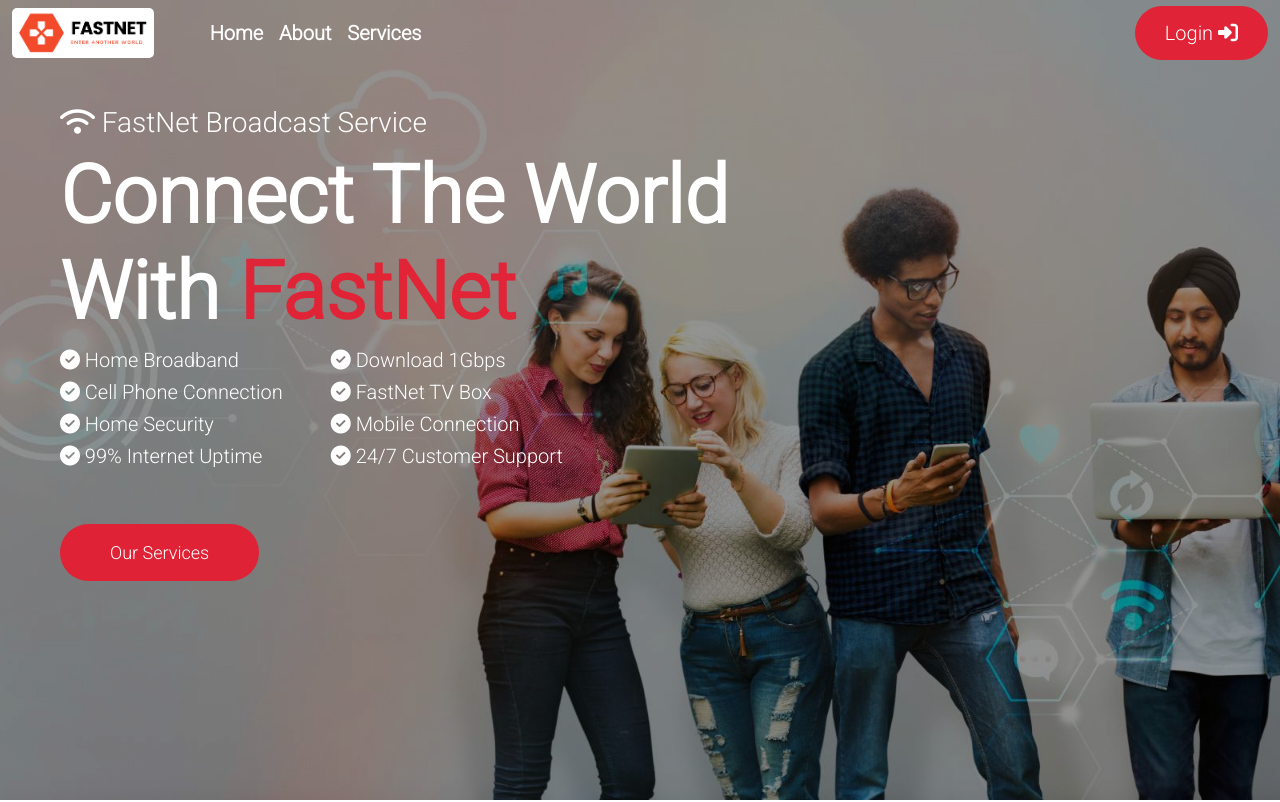
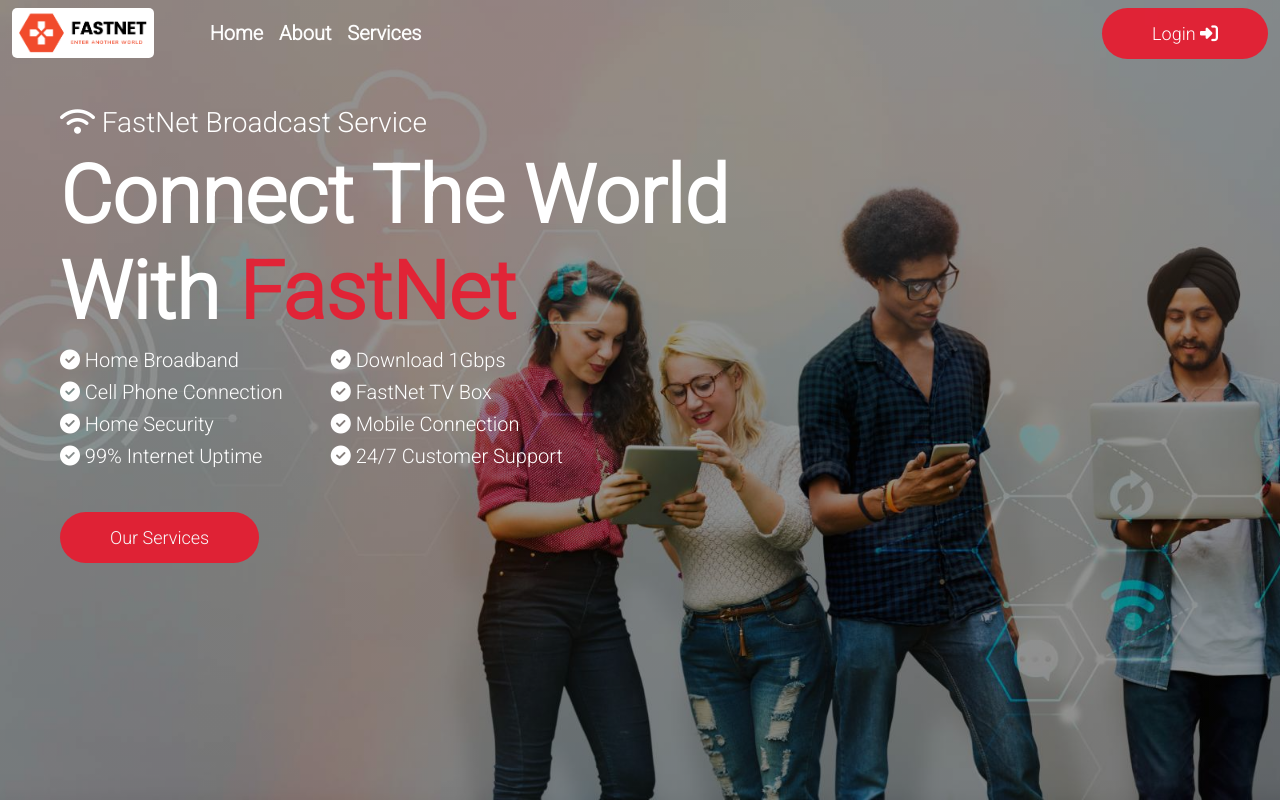
Before and after one commit to sourabahmed/fastnet-client-side, a React (Create React App) app: page / in a window 1280 px wide. Shown: the top 802 px of the page. Built offline with nearby package versions, Linux system fonts and the light colour scheme; no server answers.

Commit message:
header-up

```diff
--- a/src/pages/Home/Banner/Banner.css
+++ b/src/pages/Home/Banner/Banner.css
@@ -31,6 +31,7 @@
     padding: 15px 50px;
     border-radius: 30px;
     font-size: 18px;
+    width: 170px;
     font-weight: 400;
 }
 
--- a/src/pages/Home/Banner/Banner.js
+++ b/src/pages/Home/Banner/Banner.js
@@ -29,7 +29,7 @@ const Banner = () => {
                     </div>
                 </div>
                 <div className="mt-5">
-                    <button className="banner-button">Our Services</button>
+                    <a href="#services" className="banner-button text-decoration-none text-light">Our Services</a>
                     {/* <button className="banner-button ms-4">Contact us</button> */}
                 </div>
             </div>
--- a/src/shared/Header/Header.css
+++ b/src/shared/Header/Header.css
@@ -23,21 +23,15 @@
     font-weight: 600;
     text-decoration: none;
 }
+
 .login a{
     text-decoration: none;
+    background-color: #e91a2fe8;
     color: white;
-    background: #e91a2fe8;
-    padding: 15px 30px;
-    font-size: 20px;
+    border: none;
+    padding: 15px 50px;
+    border-radius: 30px;
+    font-size: 18px;
+    width: 170px;
     font-weight: 400;
-    border-radius: 30px;
 }
-.logout-btn{
-    color: white;
-    background: #e91a2fe8;
-    padding: 12px 30px;
-    font-size: 20px;
-    font-weight: 400;
-    border-radius: 30px;
-    border: none;
-}
--- a/src/shared/Header/Header.js
+++ b/src/shared/Header/Header.js
@@ -5,10 +5,11 @@ import { Link } from 'react-router-dom';
 import useAuth from '../../hooks/useAuth';
 
 const Header = () => {
-    const{user, logOut} = useAuth();
+    const { user, logOut } = useAuth();
 
 
     return (
+        <div>
             <nav className="navbar navbar-expand-lg ">
                 <div className="container-fluid logo">
                     <img className="img-fluid" src={Logo} alt="" />
@@ -28,17 +29,17 @@ const Header = () => {
                             </li>
                             <li className="nav-item">
                                 {
-                                user.email? <Link to="/dashboard" className="nav-link link-color">Dashboard</Link>: " "
+                                    user.email ? <Link to="/dashboard" className="nav-link link-color">Dashboard</Link> : " "
                                 }
                             </li>
                         </ul>
                         <div className="navbar-text d-flex align-items-center">
                             <div className="dashboard">
-                            <h6><span>{user.email? "Hello, ":""}</span>{user.email? user.displayName: ""}</h6>
+                                <h6><span>{user.email ? "Hello, " : ""}</span>{user.email ? user.displayName : ""}</h6>
                             </div>
                             <div className="login">
                                 {
-                                user.email? <Link onClick={logOut} to="/login">Logout <i className="fas fa-sign-in-alt"></i></Link>:
+                                    user.email ? <Link onClick={logOut} to="/login">Logout <i className="fas fa-sign-in-alt"></i></Link> :
                                         <Link to="/login">Login <i className="fas fa-sign-in-alt"></i></Link>
                                 }
                             </div>
@@ -46,6 +47,7 @@ const Header = () => {
                     </div>
                 </div>
             </nav>
+        </div>
     );
 };
 
```
Lines whose indentation alone changed are shown as unchanged.
